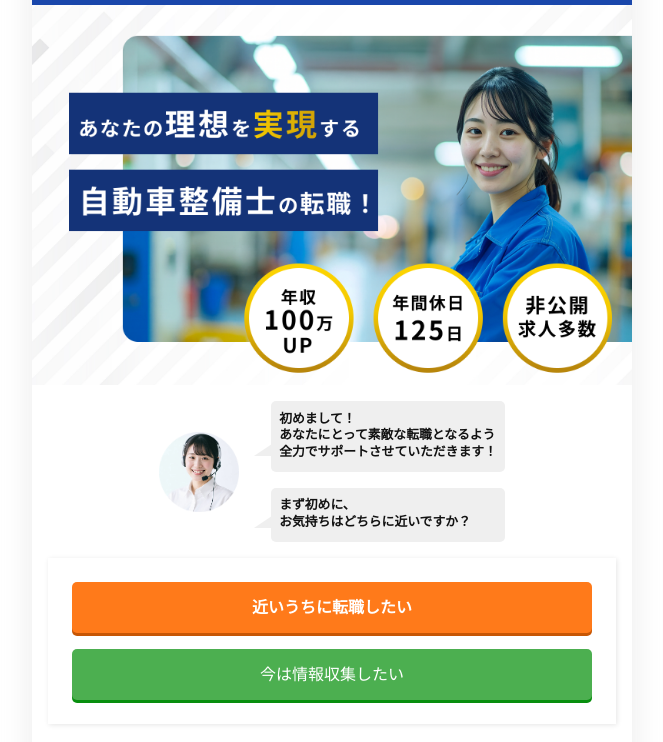
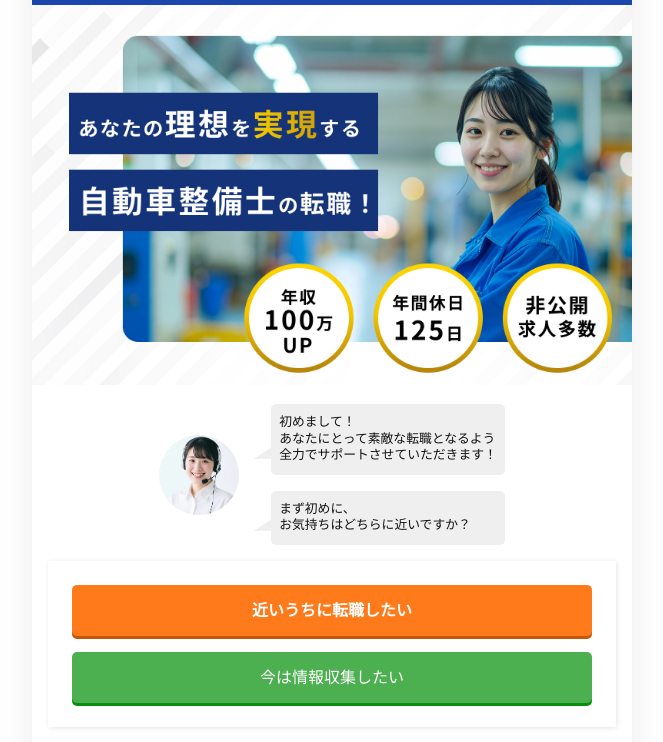
Before and after one commit to k-sugiyama-mikke/auto-mechanic-LP-2, a plain HTML site: page index.html in a window 1280 px wide. Shown: the part 58-800 px from the top of the page, without its empty margins (308-971 px from the left). Drawn offline with nearby package versions, Linux system fonts and the light colour scheme; some packages are replaced by stand-ins of ours.

Commit message:
デザイン変更

```diff
--- a/style.css
+++ b/style.css
@@ -84,7 +84,7 @@ FV（オペレーターのメッセージ）
   align-items: center;
   justify-content: center;
   gap: 2rem;
-  margin-top: 1rem;
+  margin-top: 1.2rem;
 }
 .operater-box {
   /* display: flex;
@@ -103,7 +103,6 @@ FV（オペレーターのメッセージ）
   border-radius: 5px;
   font-size: 0.8rem;
   line-height: 1.3;
-  font-weight: bold;
 }
 
 .operater-message:nth-child(1) {
```
